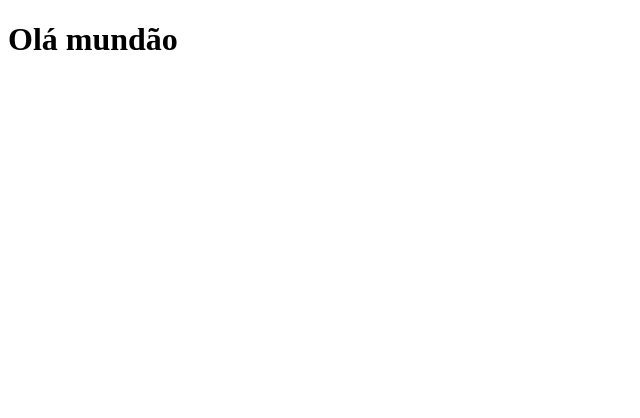
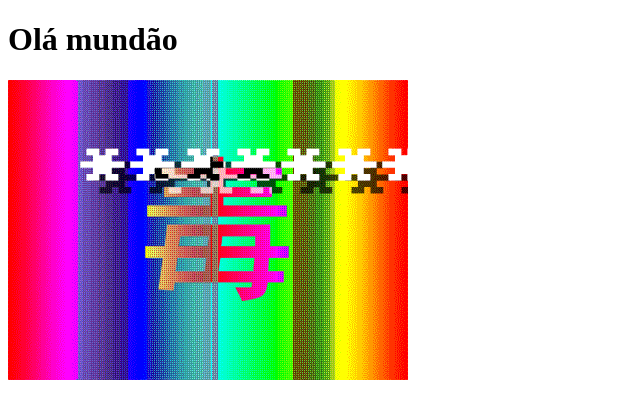
Before and after one commit to davimh/portfolio, a plain HTML site: page index.html in a window 1280 px wide. Shown: the whole page, without its empty margins (0-640 px from the left). Drawn offline with Linux system fonts and the light colour scheme.

Commit message:
testing index with image

```diff
--- a/index.html
+++ b/index.html
@@ -5,5 +5,6 @@
 </head>
 <body>
 	<h1>Olá mundão</h1>
+	<img src="https://raw.githubusercontent.com/davimh/portfolio/master/images/Untitled-1.gif">
 </body>
 </html>
```
